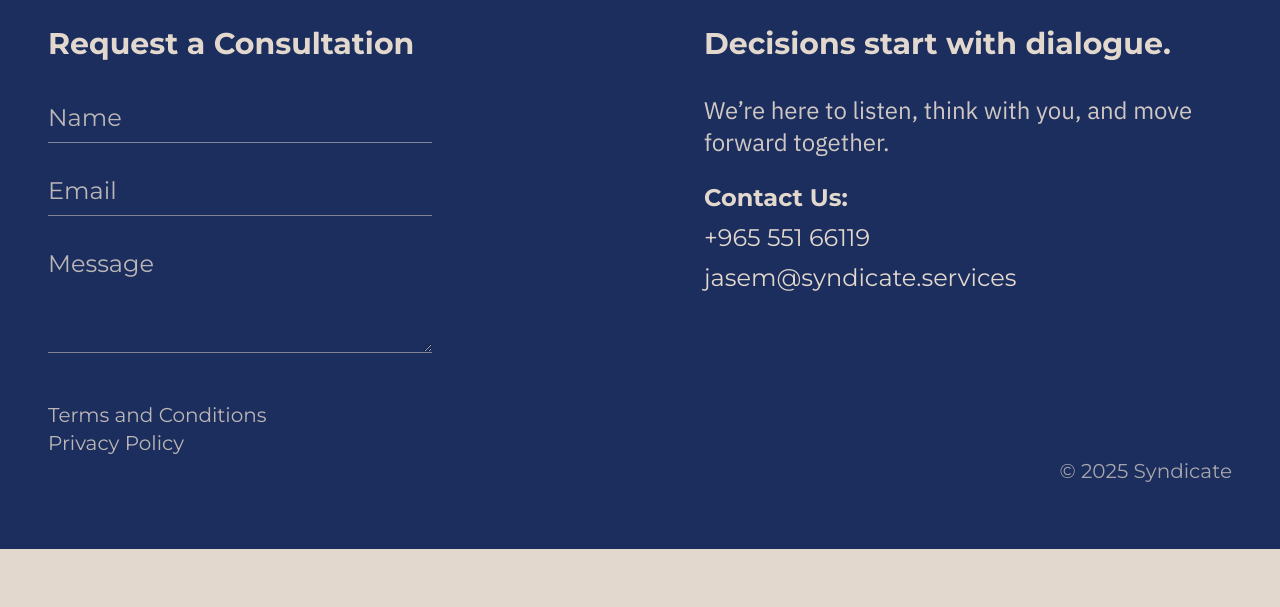
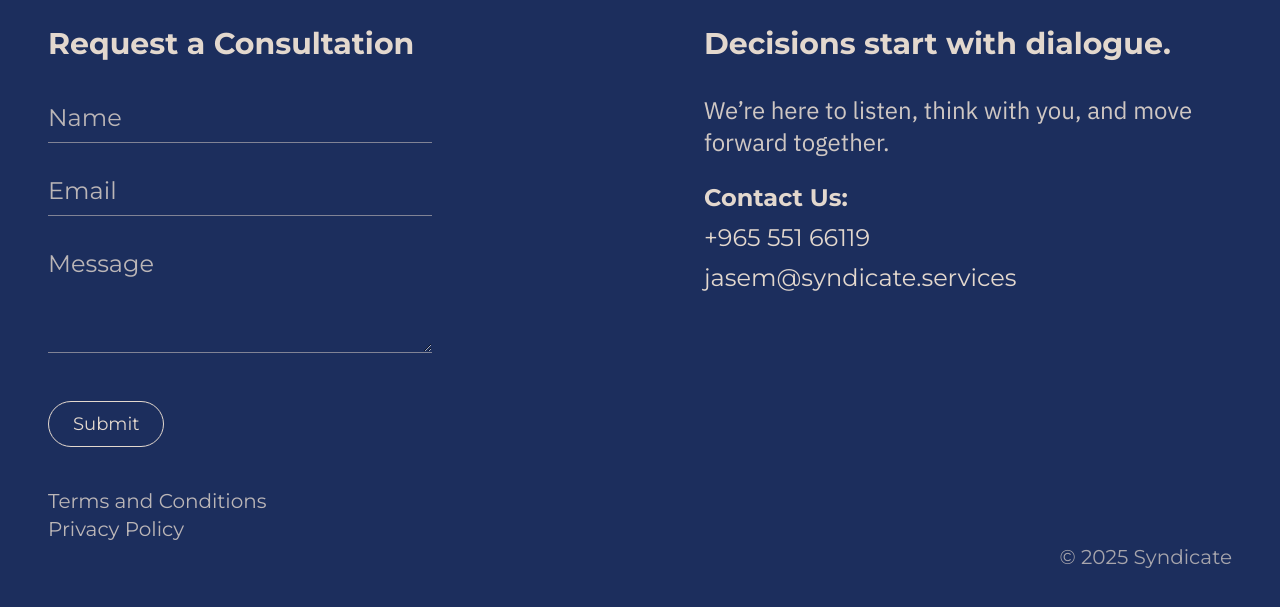
Before and after one commit to DeveTeam80/syndicate, a plain HTML site: page privacy.html in a window 1280 px wide. Shown: the part 2414-3021 px from the top of the page. Before the commit the page ends 2963 px from the top, so only its background shows below. Drawn offline with nearby package versions, Linux system fonts and the light colour scheme.

Commit message:
submit button

```diff
--- a/privacy.html
+++ b/privacy.html
@@ -135,6 +135,12 @@
                             <textarea placeholder="Message" rows="3"
                                 class="w-full bg-transparent border-b border-[#E3D8CE]/50 focus:border-[#E3D8CE] outline-none py-2 placeholder-[#E3D8CE]/80"></textarea>
                         </div>
+                        <div class="pt-4 flex justify-start">
+                            <button type="submit"
+                                class="border border-[#E3D8CE] text-[#E3D8CE] px-6 py-2 rounded-full text-lg hover:bg-[#E3D8CE] hover:text-[#1C2E5D] transition">
+                                Submit
+                            </button>
+                        </div>
                     </form>
                     <div class="mt-10 space-y-2 text-xl text-[#E3D8CE]/80">
                         <a href="terms" class="hover:text-[#E3D8CE]">Terms and Conditions</a><br>
```
Also changed, not shown: terms.html (+6 -0 lines).
